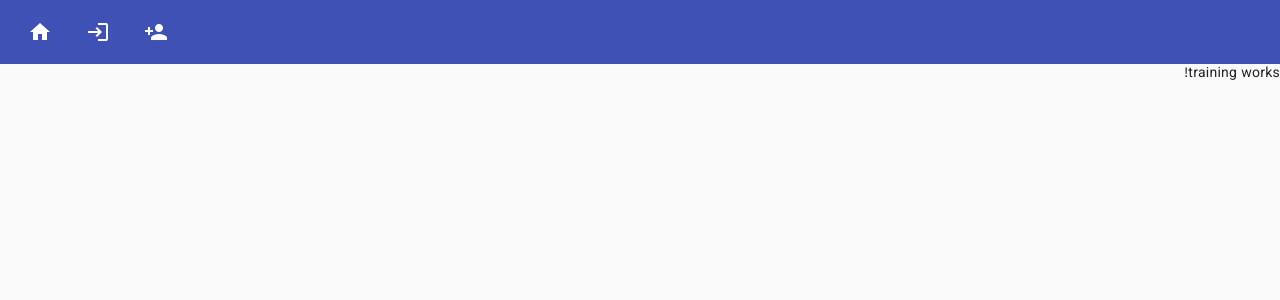
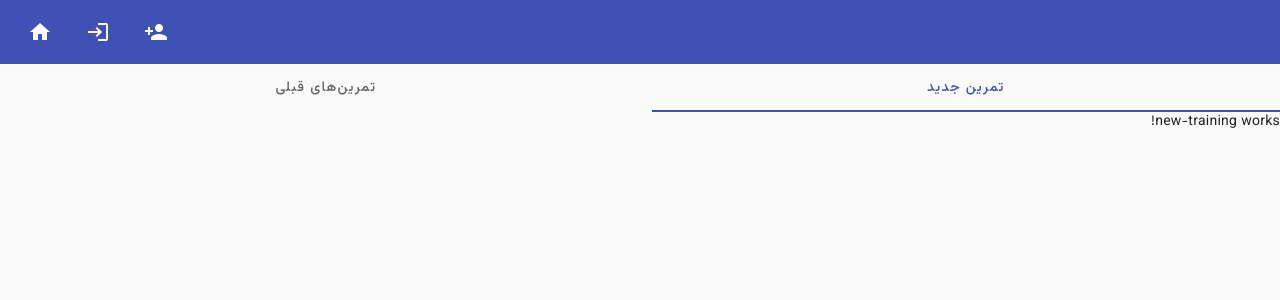
Before and after one commit to Sobhan-Ziyaei/fitness-tracker, an Angular app: page /training in a window 1280 px wide. Shown: the top 300 px of the page. Built offline with nearby package versions, Linux system fonts and the light colour scheme.

Commit message:
create tabs in training component

```diff
--- a/src/app/material.module.ts
+++ b/src/app/material.module.ts
@@ -9,6 +9,7 @@ import { MatSidenavModule } from '@angular/material/sidenav';
 import { MatToolbarModule } from '@angular/material/toolbar';
 import { MatIconModule } from '@angular/material/icon';
 import { MatListModule } from '@angular/material/list';
+import { MatTabsModule } from '@angular/material/tabs';
 
 @NgModule({
   imports: [
@@ -22,6 +23,7 @@ import { MatListModule } from '@angular/material/list';
     MatToolbarModule,
     MatIconModule,
     MatListModule,
+    MatTabsModule,
   ],
   exports: [
     MatFormFieldModule,
@@ -34,6 +36,7 @@ import { MatListModule } from '@angular/material/list';
     MatToolbarModule,
     MatIconModule,
     MatListModule,
+    MatTabsModule,
   ],
 })
 export class MaterialModule {}
--- a/src/app/training/training.component.html
+++ b/src/app/training/training.component.html
@@ -1 +1,8 @@
-<p>training works!</p>
+<mat-tab-group>
+  <mat-tab label="تمرین جدید">
+    <app-new-training></app-new-training>
+  </mat-tab>
+  <mat-tab label="تمرین‌های قبلی">
+    <app-past-training> </app-past-training>
+  </mat-tab>
+</mat-tab-group>
```
